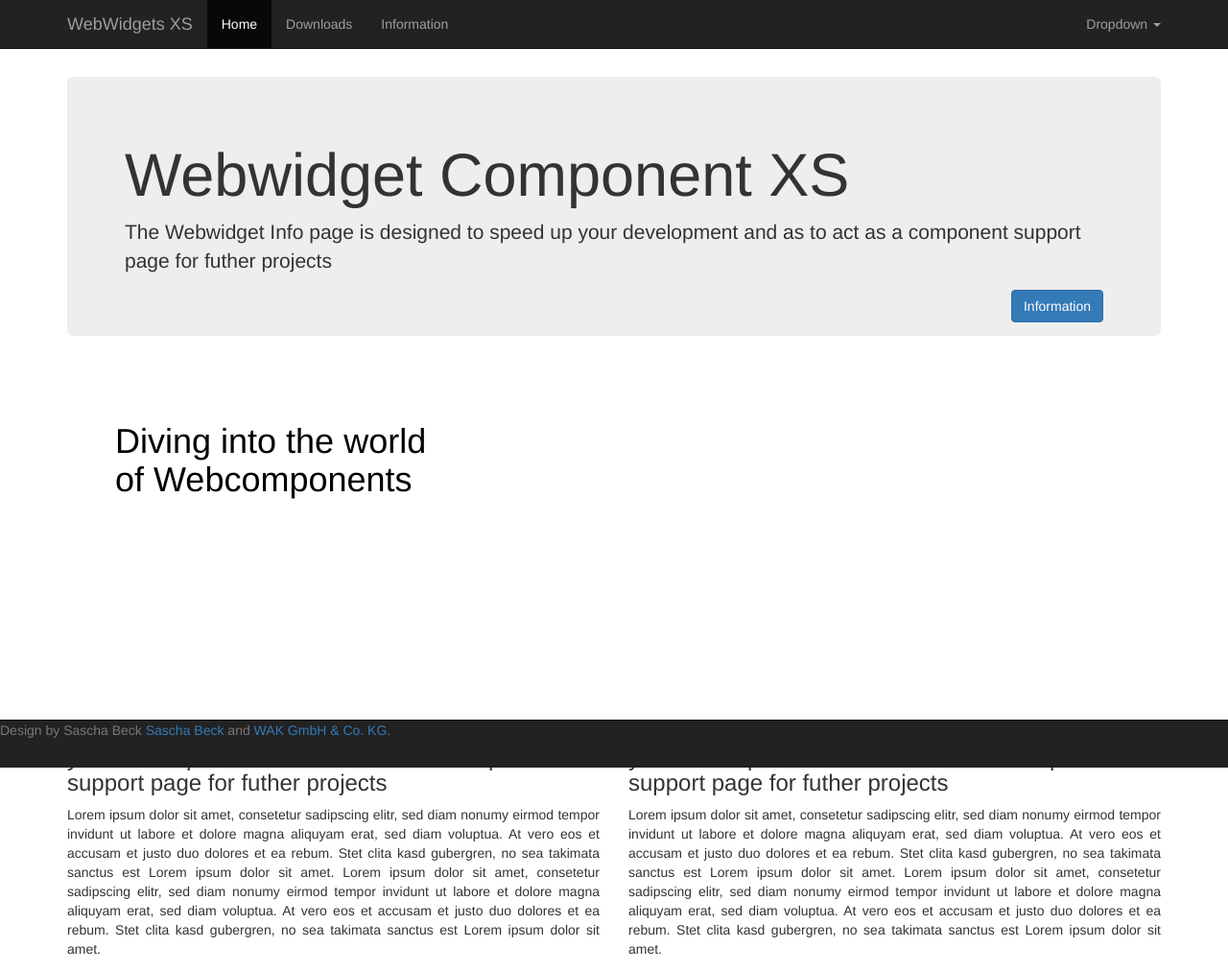
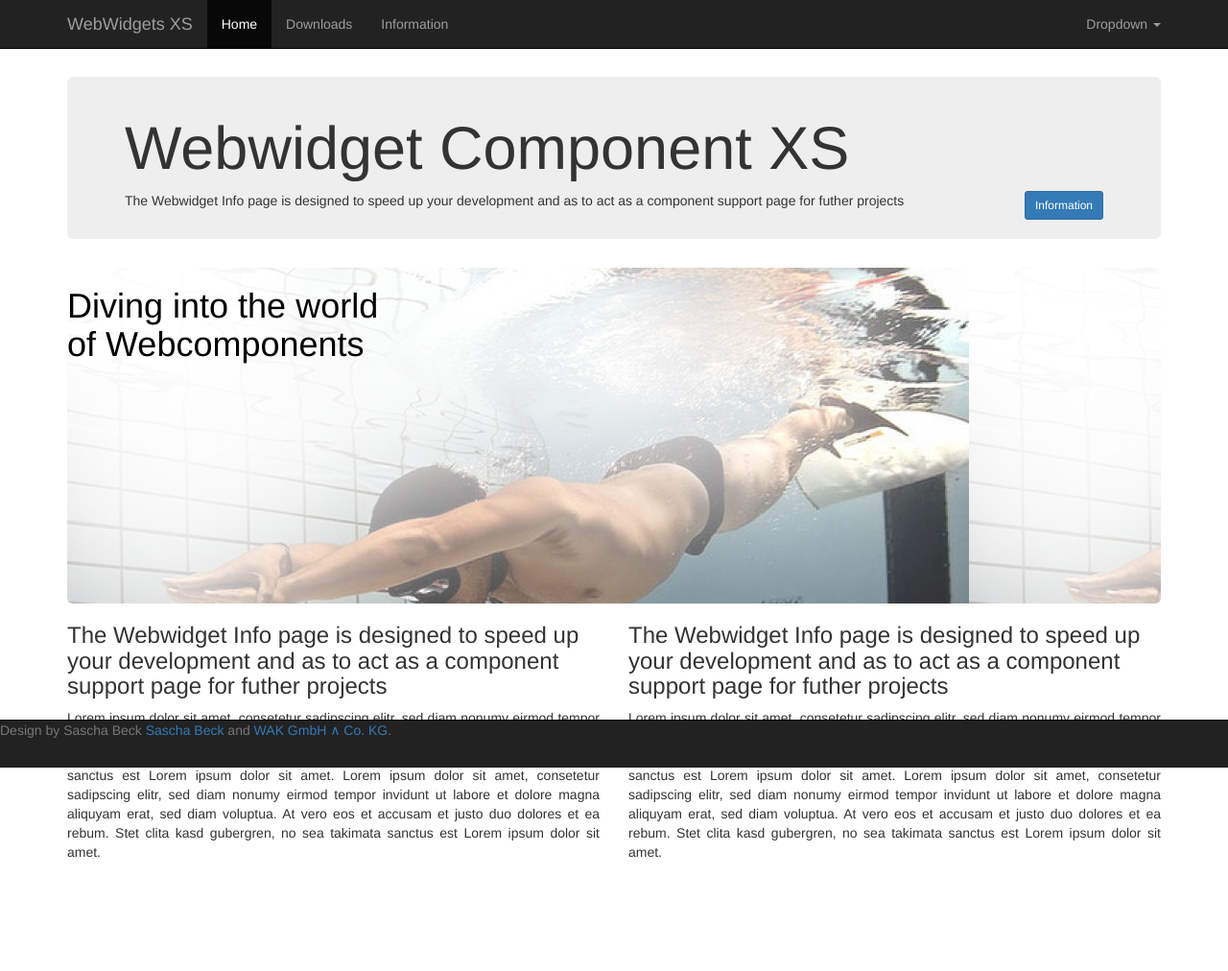
Before and after one commit to wak-dev/widgets, a website: page index.html in a window 1280 px wide. Shown: the whole page at 96% size. After the commit the page ends 988 px from the top, so only its background shows below. Drawn offline with nearby package versions, Linux system fonts and the light colour scheme.

Commit message:
bootstraping the layout

```diff
--- a/index.html
+++ b/index.html
@@ -49,17 +49,39 @@
     </div>
 
 
+
+     <div class="container">
+
+        <div class="jumbotron">
+
+
+            <div class="row">
+
+                <div class="col-xs-12 col-sm-6col-md-6">
+                <h1>Webwidget Component XS</h1>
+                </div>
+                <div class="col-xs-12 col-sm-12 col-md-10">
+                 The Webwidget Info page is designed to speed up your development and as                  to act as a component support page for futher projects
+
+                </div>
+                <div class="col-xs-12 col-sm-12 col-md-2">
+                 <a class="btn btn-primary pull-right btn-sm">Information</a>
+                </div>
+            </div>
+
+
+
+
+
+
+        </div>
+
+
+
+        </div>
+
     <div class="container">
 
-        <div class="jumbotron">
-            <h1>Webwidget Component XS</h1>
-
-            <p>
-
-                The Webwidget Info page is designed to speed up your development and as to act as a component support page for futher projects
-            </p>
-            <a class="btn btn-primary pull-right">Information</a>
-        </div>
 
 
 
@@ -106,7 +128,7 @@
 <div id="footer" class="container">
     <nav class="navbar navbar-inverse navbar-fixed-bottom">
         <div class="navbar-inner navbar-content-center">
-            <p class="text-muted credit">Design by Sascha Beck <a href="#">Sascha Beck</a> and <a href="#">WAK GmbH & Co. KG</a>.</p>
+            <p class="text-muted credit">Design by Sascha Beck <a href="#">Sascha Beck</a> and <a href="#">WAK GmbH &and; Co. KG</a>.</p>
  </div>
     </nav>
 </div>
@@ -114,6 +136,11 @@
     <script type="text/javascript" src="bower_components/jquery/dist/jquery.min.js"></script>
     <script type="text/javascript" src="bower_components/jquery-ui/jquery-ui.min.js"></script>
     <script type="text/javascript" src="bower_components/bootstrap/js/tooltip.js"></script>
+     <script type="text/javascript" src="bower_components/bootstrap/dist/js/bootstrap.min.js"></script>
+
+
+
+
     <script type="text/javascript" src="res/js/config.js"></script>
     <script type="text/javascript" src="res/js/init.js"></script>
 
--- a/res/css/style.css
+++ b/res/css/style.css
@@ -8,16 +8,16 @@ body{
         text-align: justify;
     }
 .topset{
-    margin-top: 40px;
-margin-left: 50px;
+    width:100%;
+    margin:0 auto;
+
 
 
 }
 .pimage{
 height: 350px;
 
-background-image: url('res/img/dive_trans.jpg');
-
+    background-image: url("../img/dive_trans.jpg");
 }
 .excite{
 
@@ -26,3 +26,7 @@ text-emphasis-color: aqua
 font-weight: bolder;
 
 }
+.jumbotron{
+
+padding: 20px;
+}
```
